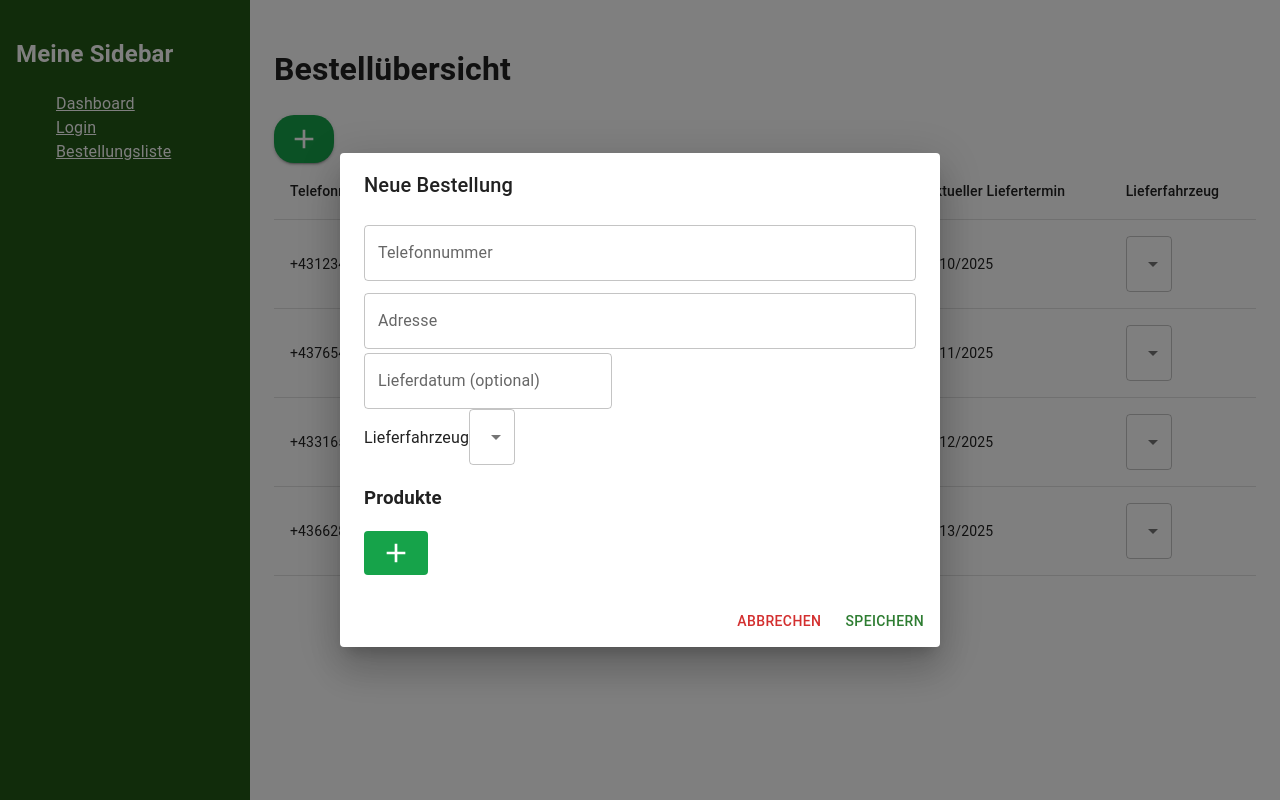
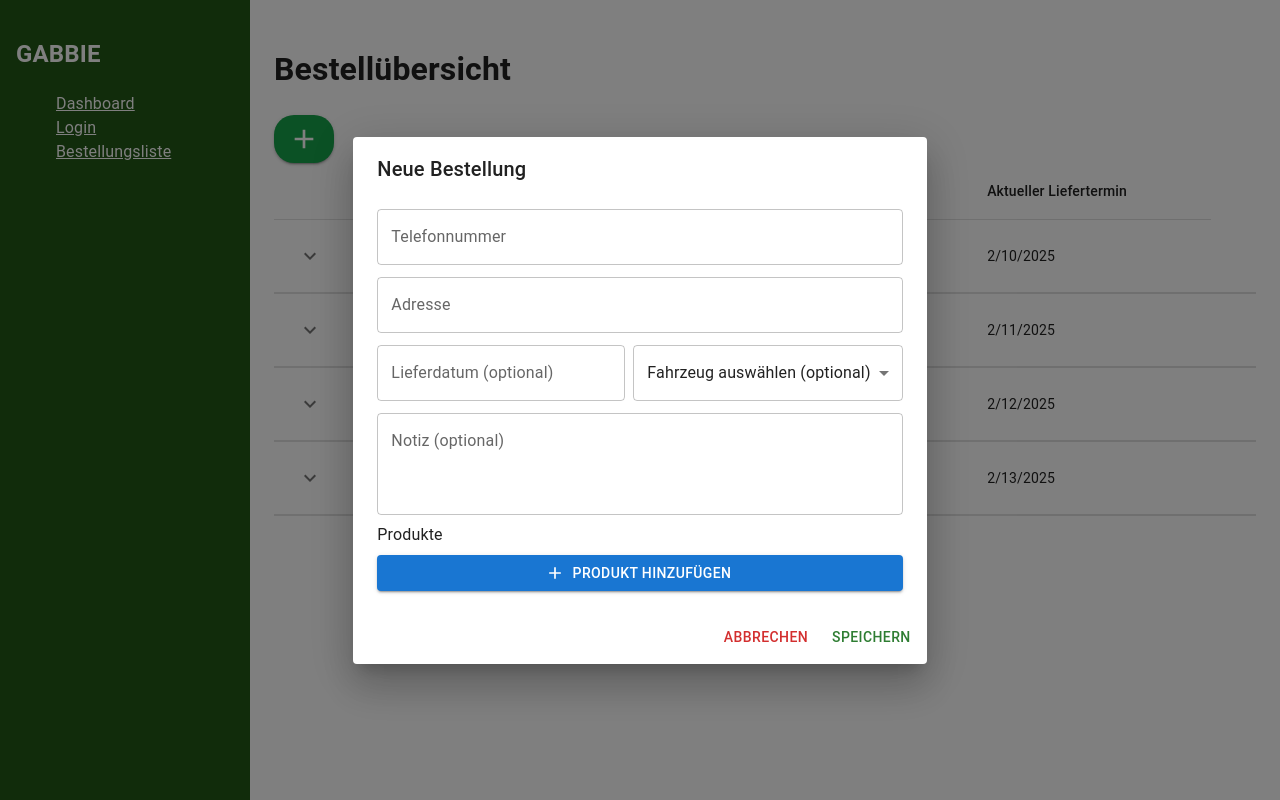
Before and after one commit to Patrick9107/gabbie-core-frontend, a React (Vite) app: page /bestellungsliste in a window 1280 px wide. Both pictures are taken after a click on the button 304 px from the left and 138 px from the top of the page. Built offline with nearby package versions, Linux system fonts and the light colour scheme.

Commit message:
Implemented Edit and Delete Orders

```diff
--- a/src/AppRoutes.tsx
+++ b/src/AppRoutes.tsx
@@ -7,11 +7,15 @@ import LoginForm from './app/login/LoginForm.tsx';
 function AppRoutes() {
     return (
         <BrowserRouter>
+            <Routes>
+                <Route path="/login" element={<LoginForm/>} />
+            </Routes>
             <AppShell>
                 <Routes>
+                    <Route>
                     <Route path="/" element={<Dashboard/>} />
-                    <Route path="/login" element={<LoginForm/>}></Route>
                     <Route path="/bestellungsliste" element={<ListOrders />} />
+                    </Route>
                 </Routes>
             </AppShell>
         </BrowserRouter>
--- a/src/app/layout/AppShell.tsx
+++ b/src/app/layout/AppShell.tsx
@@ -8,10 +8,14 @@ interface props {
 }
 
 function AppShell({ children }: props) {
+    //todo
+    // if nicht eingeloggt -> geh zu login seite
+    // maybe mit useEffect
+
     return (
         <Box sx={{ display: "flex", height: "100vh" }}>
             <Box sx={{ width: "250px", bgcolor: "#235817", color: "white", p: 2 }}>
-                <h2>Meine Sidebar</h2>
+                <h2>GABBIE</h2>
                 <ul className={styles.ul}>
                     <li><a className={styles.a} href="/">Dashboard</a></li>
                     <li><a className={styles.a} href="/login">Login</a></li>
--- a/src/app/orders/ListOrders.tsx
+++ b/src/app/orders/ListOrders.tsx
@@ -11,27 +11,34 @@ import {
     TableCell,
     TableHead,
     TableRow,
-    TextField, IconButton, Typography
+    TextField, IconButton, Box, Collapse
 } from "@mui/material";
-import { order1, order2, order3, order4, product1, product2, product3, product4 } from "../../domain/ExampleData.ts";
+import { order1, order2, order3, order4, product1, product2, product3, product4, vehicle1, vehicle2, vehicle3 } from "../../domain/ExampleData.ts";
 import AddButton from "../../core/ui/AddButton.tsx";
-import { ChangeEvent, useState } from "react";
+import {ChangeEvent, Fragment, useState} from "react";
 import AddIcon from "@mui/icons-material/Add";
 import DeleteIcon from "@mui/icons-material/Delete";
+import EditIcon from '@mui/icons-material/Edit';
 import { Product } from "../../domain/Product.ts";
 import {DatePicker, LocalizationProvider} from "@mui/x-date-pickers";
 import {AdapterDayjs} from "@mui/x-date-pickers/AdapterDayjs";
+import {Vehicle} from "../../domain/Vehicle.ts";
+import {KeyboardArrowDown, KeyboardArrowUp} from "@mui/icons-material";
+import dayjs, {Dayjs} from "dayjs";
+import {OrderStatus} from "../../domain/enums/OrderStatus.ts";
+import {OrderSource} from "../../domain/enums/OrderSource.ts";
+import DeleteConfirmationDialog from "../../core/ui/DeleteConfirmationDialog.tsx";
 
-const orders: Order[] = [order1, order2, order3, order4];
 
 const availableProducts: Product[] = [
    product1, product2, product3, product4
 ];
 
-function ListOrders() {
-    const [isOpen, setIsOpen] = useState<boolean>(false);
-    const [newOrderProducts, setNewOrderProducts] = useState<{ product: Product | null; quantity: number }[]>([]);
-    const [newOrder, setNewOrder] = useState<Order>({
+const vehicles: Vehicle[] = [
+    vehicle1, vehicle2, vehicle3
+];
+
+const defaultOrder = {
     id: -1,
     deliveryDate: null,
     address: "",
@@ -43,7 +50,25 @@ function ListOrders() {
     deliveryTimeWindowStart: null,
     deliveryTimeWindowEnd: null,
     totalAmount: 0
+}
+
+function ListOrders() {
+    const [isOpen, setIsOpen] = useState<boolean>(false);
+    const [newOrderProducts, setNewOrderProducts] = useState<{ product: Product | null; quantity: number }[]>([]);
+    const [newOrder, setNewOrder] = useState<Order>(defaultOrder);
+    const [openRows, setOpenRows] = useState(new Map<number, boolean>);
+    const [edit, setEdit] = useState<boolean>(false);
+    const [orders, setOrders] = useState<Order[]>([order1, order2, order3, order4]);
+    const [deleteConfirm, setDeleteConfirm] = useState<boolean>(false);
+    const [orderToDelete, setOrderToDelete] = useState<number | null>(null);
+
+    const toggleRow = (id: number) => {
+        setOpenRows((prev) => {
+            const newMap = new Map(prev);
+            newMap.set(id, !newMap.get(id));
+            return newMap;
         });
+    };
 
     const handleAddOrderItem = () => {
         setNewOrderProducts([...newOrderProducts, { product: null, quantity: 1 }]);
@@ -70,15 +95,68 @@ function ListOrders() {
         setNewOrder({ ...newOrder, [e.target.name]: e.target.value });
     };
 
+    const handleDateChange = (e: Dayjs | null) => {
+        setNewOrder({ ...newOrder, deliveryDate: e ? e.toDate() : null });
+    };
+
     const handleSubmit = () => {
-        console.log("Neue Order:", newOrder);
-        orders.push(newOrder);
+        if (newOrder.id === -1) {
+            const orderWithNewId = { ...newOrder, id: Math.max(...orders.map(o => o.id), 0) + 1 };
+            setNewOrder(orderWithNewId);
+        }
+
+        setOrders((prevOrders) => {
+            if (edit) {
+                return prevOrders.map(o => o.id === newOrder.id ? newOrder : o); // Aktualisiert Bestellung an derselben Position
+            }
+            return [...prevOrders, newOrder]; // Fügt neue Bestellung hinzu
+        });
+
+        setEdit(false);
         setIsOpen(false);
+        setNewOrder(defaultOrder);
+        setNewOrderProducts([]);
     };
 
     const handleCancel = () => {
         setIsOpen(false);
         setNewOrderProducts([]);
+        setNewOrder(defaultOrder);
+        setEdit(false);
+    }
+
+    const handleVehicleChange = (id: number) => {
+        // const selectedVehicle: Vehicle = vehicles.find(vehicle => vehicle.id === id);
+        console.log(id);
+    }
+
+    const handleEditButtonClicked = (id: number) => {
+        setEdit(true);
+        setIsOpen(true);
+        const order = orders.find(order => order.id === id);
+        if (order) {
+            setNewOrder(order);
+        } else {
+            console.error("Order is undefined");
+        }
+        if (order?.items) {
+            setNewOrderProducts(order.items);
+        } else {
+            console.error("OrderItems is undefined");
+        }
+    }
+
+    const handleDelete = () => {
+        if (orderToDelete) {
+            setOrders(orders.filter(o => o.id !== orderToDelete));
+            setDeleteConfirm(false);
+            setOrderToDelete(null);
+        }
+    }
+
+    const handleDeleteButtonClicked = (id: number) => {
+        setDeleteConfirm(true);
+        setOrderToDelete(id);
     }
 
     return (
@@ -88,34 +166,79 @@ function ListOrders() {
             <Table>
                 <TableHead>
                     <TableRow>
+                        <TableCell />
                         <TableCell>Telefonnummer</TableCell>
                         <TableCell>Adresse</TableCell>
-                        <TableCell>Produkte</TableCell>
                         <TableCell>Preis</TableCell>
                         <TableCell>Aktueller Liefertermin</TableCell>
-                        <TableCell>Lieferfahrzeug</TableCell>
                     </TableRow>
                 </TableHead>
                 <TableBody>
                     {orders.map(order => (
-                        <TableRow key={order.id}>
+                        <Fragment key={order.id}>
+                            <TableRow onClick={() => toggleRow(order.id)}>
+                                <TableCell>
+                                    <IconButton onClick={() => toggleRow(order.id)}>
+                                        {openRows.get(order.id) ? <KeyboardArrowUp /> : <KeyboardArrowDown />}
+                                    </IconButton>
+                                </TableCell>
                                 <TableCell>{order.phoneNumber}</TableCell>
                                 <TableCell>{order.address}</TableCell>
-                            <TableCell><Button>Anzeigen</Button></TableCell>
                                 <TableCell>{order.totalAmount}€</TableCell>
                                 <TableCell>{order.deliveryDate?.toLocaleDateString() ?? "nix"}</TableCell>
-                            <TableCell><Select variant={'outlined'}></Select></TableCell>
+                                <TableCell>
+
+                                </TableCell>
+                            </TableRow>
+
+                            <TableRow>
+                                <TableCell colSpan={7} sx={{ paddingBottom: 0, paddingTop: 0, backgroundColor: "#f0f0f0" }}>
+                                    <Collapse in={openRows.get(order.id)} timeout="auto" unmountOnExit>
+                                        <Box sx={{ margin: 2 }}>
+                                            <h3>Weitere Details</h3>
+                                            <ul>
+                                                <li> Status: {OrderStatus[order.status]} </li>
+                                                <li> Quelle: {OrderSource[order.orderSource]} </li>
+                                                <li> Notiz: {order.note} </li>
+                                            </ul>
+                                            <Table>
+                                                <TableHead>
+                                                    <TableRow>
+                                                        <TableCell> Produkt </TableCell>
+                                                        <TableCell> Menge </TableCell>
+                                                        <TableCell> Preis </TableCell>
+                                                    </TableRow>
+                                                </TableHead>
+                                                <TableBody>
+                                                {order.items.map(item => (
+                                                    <TableRow>
+                                                        <TableCell> {item.product.name} </TableCell>
+                                                        <TableCell> {item.quantity} </TableCell>
+                                                        <TableCell> {item.product.price}€ </TableCell>
                                                     </TableRow>
                                                 ))}
                                                 </TableBody>
                                             </Table>
+                                            <Box sx={{display: "flex", marginTop: "8px", gap: "4px"}}>
+                                                <Button variant="contained" startIcon={<EditIcon/>} onClick={() => handleEditButtonClicked(order.id)}> Bearbeiten </Button>
+                                                <Button variant="contained" color="error" startIcon={<DeleteIcon/>} onClick={() => handleDeleteButtonClicked(order.id)}> Löschen </Button>
+                                            </Box>
+                                        </Box>
+                                    </Collapse>
+                                </TableCell>
+                            </TableRow>
+                        </Fragment>
+                    ))}
+                </TableBody>
+            </Table>
 
-            <Dialog open={isOpen} onClose={() => setIsOpen(false)}>
-                <DialogTitle>Neue Bestellung</DialogTitle>
+            <Dialog open={isOpen} onClose={handleCancel}>
+                <DialogTitle>{edit ? "Bestellung bearbeiten" : "Neue Bestellung"}</DialogTitle>
                 <DialogContent>
                     <TextField
                         label="Telefonnummer"
                         name="phoneNumber"
+                        value={edit ? newOrder.phoneNumber : ""}
                         fullWidth
                         margin="dense"
                         onChange={handleChange}
@@ -123,21 +246,52 @@ function ListOrders() {
                     <TextField
                         label="Adresse"
                         name="address"
+                        value={edit ? newOrder.address : ""}
                         fullWidth
                         margin="dense"
                         onChange={handleChange}
                     />
+                    <Box sx={{display: "flex", gap: "8px", marginY: "4px"}}>
                     <LocalizationProvider dateAdapter={AdapterDayjs}>
-                        <DatePicker label="Lieferdatum (optional)"></DatePicker>
+                        <DatePicker
+                            sx={{marginY: "4px"}}
+                            value={edit && newOrder.deliveryDate ? dayjs(newOrder.deliveryDate) : null}
+                            label="Lieferdatum (optional)"
+                            onChange={(e) => handleDateChange(e)}
+                        />
                     </LocalizationProvider>
-                    <Typography>
-                        Lieferfahrzeug
-                        <Select variant={'outlined'}></Select>
-                    </Typography>
+                        <Select
+                            value={""}
+                            onChange={(e) => handleVehicleChange(Number(e.target.value))}
+                            displayEmpty
+                            sx={{marginY: "4px"}}
+                            autoWidth={true}
+                        >
+                            {/*todo*/}
+                            <MenuItem value="">Fahrzeug auswählen (optional)</MenuItem>
+                            {vehicles.map(vehicle => (
+                                <MenuItem key={vehicle.id} value={vehicle.id}>{vehicle.licensePlate}</MenuItem>
+                            ))}
+                        </Select>
+                    </Box>
+
+                    <TextField
+                        label="Notiz (optional)"
+                        name="note"
+                        value={edit ? newOrder.note : ""}
+                        multiline
+                        rows={3}
+                        variant="outlined"
+                        fullWidth
+                        sx={{marginY: "4px"}}
+                        onChange={handleChange}
+                    />
 
 
-                    <h3>Produkte</h3>
-                    <Table>
+                    <Table sx={{marginTop: "4px"}}>
+                        <TableHead>
+                            <TableRow>Produkte</TableRow>
+                        </TableHead>
                         <TableBody>
                             {newOrderProducts.map((item, index) => (
                                 <TableRow key={index}>
@@ -172,8 +326,8 @@ function ListOrders() {
                             ))}
                         </TableBody>
                     </Table>
-                    <Button sx={{ backgroundColor: "#16a34a" }} onClick={handleAddOrderItem}>
-                        <AddIcon sx={{ color: "white", fontSize: 32 }} />
+                    <Button variant="contained" startIcon={<AddIcon />} fullWidth sx={{ marginTop: "8px" }} onClick={handleAddOrderItem}>
+                        Produkt hinzufügen
                     </Button>
                 </DialogContent>
                 <DialogActions>
@@ -181,6 +335,8 @@ function ListOrders() {
                     <Button onClick={handleSubmit} color="success">Speichern</Button>
                 </DialogActions>
             </Dialog>
+
+            <DeleteConfirmationDialog open={deleteConfirm} onClose={() => setDeleteConfirm(false)} onConfirm={() => handleDelete()} />
         </>
     );
 }
--- /dev/null
+++ b/src/core/ui/DeleteConfirmationDialog.tsx
@@ -0,0 +1,32 @@
+import { Dialog, DialogTitle, DialogContent, DialogActions, Button, Typography } from "@mui/material";
+
+interface Props {
+    open: boolean;
+    onClose: () => void;
+    onConfirm: () => void;
+}
+
+function DeleteConfirmationDialog({ open, onClose, onConfirm }: Props)  {
+    return (
+        <Dialog open={open} onClose={onClose} maxWidth="xs" fullWidth>
+    <DialogTitle sx={{ textAlign: "center", fontWeight: "bold" }}>
+    Löschung bestätigen
+    </DialogTitle>
+    <DialogContent>
+    <Typography variant="body1" sx={{ textAlign: "center", padding: "8px" }}>
+    Bist du sicher, dass du dieses Element löschen möchtest? Diese Aktion kann nicht rückgängig gemacht werden.
+    </Typography>
+    </DialogContent>
+    <DialogActions sx={{ justifyContent: "center", paddingBottom: "16px" }}>
+    <Button onClick={onClose} variant="outlined" color="secondary">
+        Abbrechen
+        </Button>
+        <Button onClick={onConfirm} variant="contained" color="error">
+        Ja, löschen
+    </Button>
+    </DialogActions>
+    </Dialog>
+);
+};
+
+export default DeleteConfirmationDialog;
```
Lines whose indentation alone changed are shown as unchanged.
